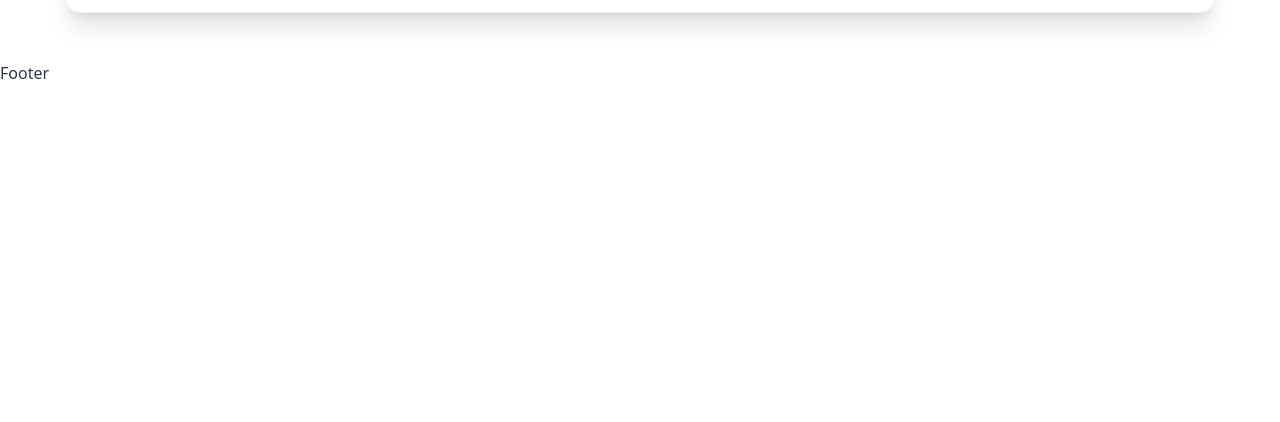
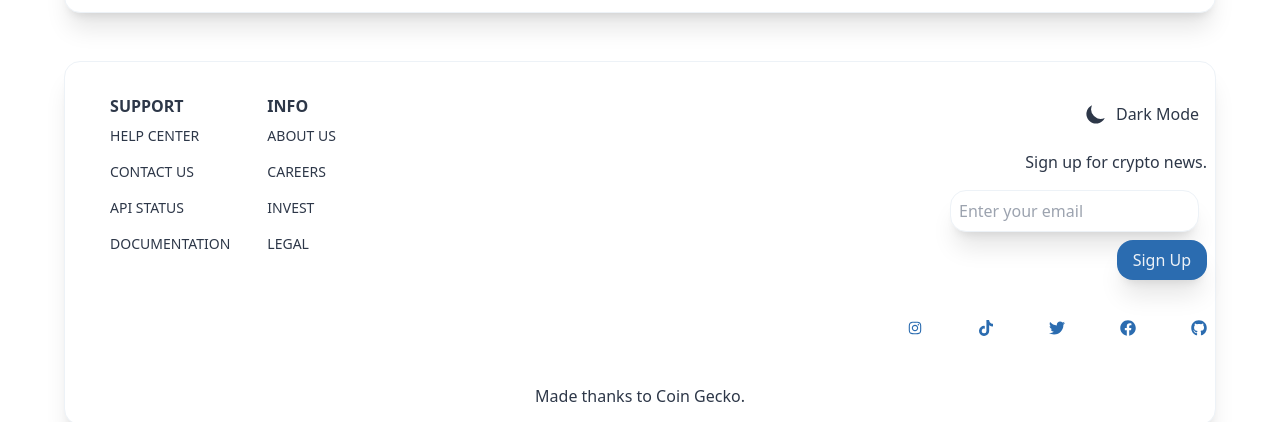
Before and after one commit to ptrbtlr/crypto-project, a React (Create React App) app: page /coin/1 in a window 1280 px wide. Shown: the part 645-1067 px from the top of the page. Before the commit the page ends 800 px from the top, so only its background shows below. Built offline with nearby package versions, Linux system fonts and the light colour scheme; no server answers; the HTML template or start-up script is replaced by a standard one.

Commit message:
footer coded and styled

```diff
--- a/src/components/Footer.js
+++ b/src/components/Footer.js
@@ -1,15 +1,70 @@
-import React from 'react'
-import {AiOutlineInstagram} from 'react-icons/ai'
-import {FaFacebook, FaGithub, FaTiktok, FaTwitter} from 'react-icons/fa'
-import ThemeToggle from './ThemeToggle'
-
+import React from "react";
+import { AiOutlineInstagram } from "react-icons/ai";
+import { FaFacebook, FaGithub, FaTiktok, FaTwitter } from "react-icons/fa";
+import ThemeToggle from "./ThemeToggle";
 
 const Footer = () => {
   return (
-    <div>
-        <h1>Footer</h1>
+    <div className="rounded-div mt-8 pt-8 text-primary">
+      <div className="grid md:grid-cols-2">
+        <div className="flex justify-evenly w-full md:max-w-[300px] uppercase">
+          <div>
+            <h2 className="font-bold">Support</h2>
+            <ul>
+              <li className="text-sm py-2">Help Center</li>
+              <li className="text-sm py-2">Contact Us</li>
+              <li className="text-sm py-2">API Status</li>
+              <li className="text-sm py-2">Documentation</li>
+            </ul>
+          </div>
+          <div>
+            <h2 className="font-bold">Info</h2>
+            <ul>
+              <li className="text-sm py-2">About Us</li>
+              <li className="text-sm py-2">Careers</li>
+              <li className="text-sm py-2">Invest</li>
+              <li className="text-sm py-2">Legal</li>
+            </ul>
+          </div>
+        </div>
+
+        <div className="text-right">
+          <div className="w-full flex justify-end">
+            <div className="w-full md:w-[300px] py-4 relative">
+              <div className="flex justify-center md:justify-end py-4 md:py-0 md:pb-4 mt-[-1rem]">
+                <ThemeToggle />
+              </div>
+              <p className="text-center md:text-right">
+                Sign up for crypto news.
+              </p>
+              <div className="py-4">
+                <form>
+                  <input
+                    className="bg-primary border border-input p-2 mr-2 w-full shadow-xl rounded-2xl md:w-auto"
+                    type="email"
+                    placeholder="Enter your email"
+                  />
+                  <button className="bg-button text-btnText px-4 p-2 w-full rounded-2xl shadow-xl hover:shadow-2xl md:w-auto my-2">
+                    Sign Up
+                  </button>
+                </form>
+              </div>
+              <div className="flex py-4 justify-between text-accent">
+                <AiOutlineInstagram />
+                <FaTiktok />
+                <FaTwitter />
+                <FaFacebook />
+                <FaGithub />
+              </div>
+            </div>
+          </div>
+        </div>
+      </div>
+      <p className="text-center py-4">
+        Made thanks to <a href="https://www.coingecko.com/">Coin Gecko.</a>
+      </p>
     </div>
-  )
-}
+  );
+};
 
-export default Footer
+export default Footer;
```
